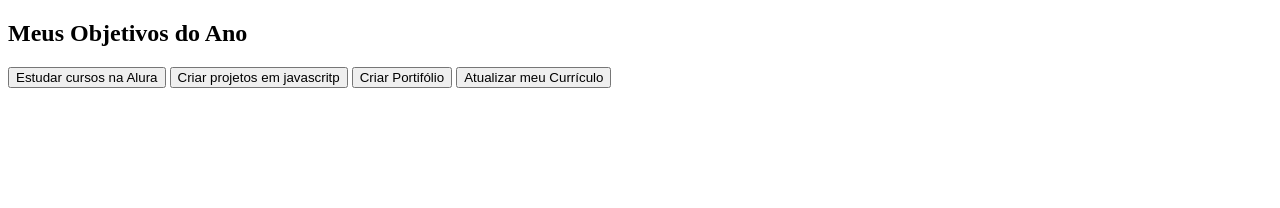
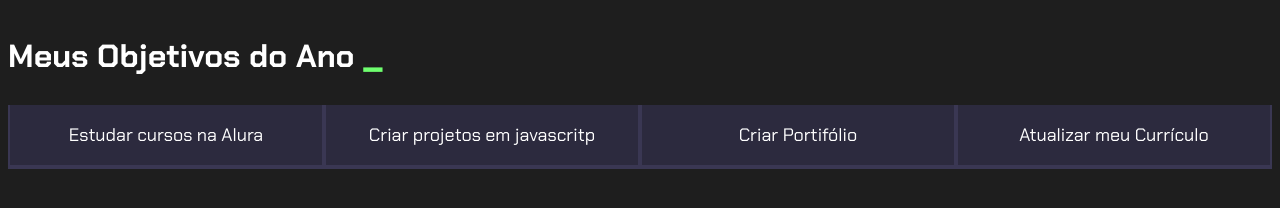
Before and after one commit to ShacoLanches/1trimestre-2024, a plain HTML site: page index.html in a window 1280 px wide. Drawn offline with Linux system fonts and the light colour scheme; a web font is replaced by a local one.

Commit message:
Add files via upload
002

```diff
--- a/index.html
+++ b/index.html
@@ -4,12 +4,13 @@
     <meta charset="UTF-8">
     <meta http-equiv="X-UA-Compatible" content="IE=edge">
     <meta name="viewport" content="width=device-width, initial-scale=1.0">
+    <link rel="icon" href="./cronometro.png" type="image/png">
     <title>Meu objetivo do Ano</title>
 <link rel="stylesheet" href="./style.css">
 </head>
 <body>
     <section class="conteudo principal"></section>
-    <h2 class="titulo-principal">Meus Objetivos do Ano</h2>
+    <h2 class="titulo-principal">Meus Objetivos do Ano <span>_</span></h2>
     <div class="botoes">
 
     <button class="botao">Estudar cursos na Alura</button>
--- a/style.css
+++ b/style.css
@@ -7,3 +7,58 @@
     --botao-inativo: rgba(58, 55, 94, 0.5);
     --texto-de-fundo:  rgba(58, 55, 94, 0.3);
 }
+
+body{
+    background-color: var(--cor-de-fundo);
+    color: var(--branco);
+    font-family: 'chakra Petch' , sans-serif;
+}
+
+.conteudo-principal{
+    display: flex;
+    flex-direction: column;
+    justify-content: center;
+    align-items: center;
+    max-width: 1200px;
+    width: 100%;
+    margin: 0 auto;
+}
+
+.titulo-principal{
+    align-items: left;
+    width: 100%;
+    font-size: 32px;
+}
+
+   .titulo-principal span{
+    color: var(--verde);
+    font-size: 40px;
+   }
+
+   .botao {
+    font-family: 'Chakra Petch'  ,  sans-serif;
+    background-color:var(--botao-inativo);
+    color: var(--branco);
+    display: flex;
+    justify-content: center;
+    padding: 1em;
+    font-size: 18px;
+    align-items: center;
+    width: 100%;
+    border-bottom: 4px solid var(--botao-ativo);
+    border-left: 2px solid var(--botao-ativo);
+    border-right: 2px solid var(--botao-ativo);
+    border-top: none;
+}
+
+.botoes {
+    display: block;
+
+}
+
+@media screen and (min-width: 768px){
+    .botoes{
+        display: flex;
+    }
+
+}
```
Also changed, not shown: cronometro.png (added).
